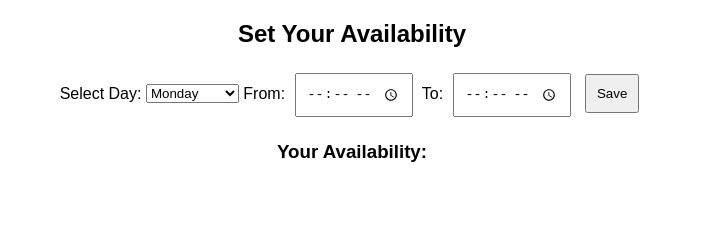
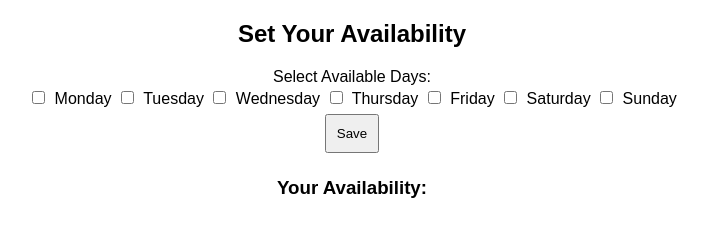
Before and after one commit to Lune162/CampusCuttery, a plain HTML site: page dashboard.html in a window 1280 px wide. Shown: the whole page, without its empty margins (288-996 px from the left). Drawn offline with Linux system fonts and the light colour scheme.

Commit message:
Quick update

```diff
--- a/dashboard.html
+++ b/dashboard.html
@@ -9,22 +9,18 @@
 <body>
     <h2>Set Your Availability</h2>
 
-    <label for="availableDay">Select Day:</label>
-    <select id="availableDay">
-        <option value="Monday">Monday</option>
-        <option value="Tuesday">Tuesday</option>
-        <option value="Wednesday">Wednesday</option>
-        <option value="Thursday">Thursday</option>
-        <option value="Friday">Friday</option>
-        <option value="Saturday">Saturday</option>
-        <option value="Sunday">Sunday</option>
-    </select>
+    <label>Select Available Days:</label>
+    <div id="dayChecklist">
+        <label><input type="checkbox" value="Monday" onchange="updateTimeInputs()"> Monday</label>
+        <label><input type="checkbox" value="Tuesday" onchange="updateTimeInputs()"> Tuesday</label>
+        <label><input type="checkbox" value="Wednesday" onchange="updateTimeInputs()"> Wednesday</label>
+        <label><input type="checkbox" value="Thursday" onchange="updateTimeInputs()"> Thursday</label>
+        <label><input type="checkbox" value="Friday" onchange="updateTimeInputs()"> Friday</label>
+        <label><input type="checkbox" value="Saturday" onchange="updateTimeInputs()"> Saturday</label>
+        <label><input type="checkbox" value="Sunday" onchange="updateTimeInputs()"> Sunday</label>
+    </div>
 
-    <label for="startTime">From:</label>
-    <input type="time" id="startTime">
-
-    <label for="endTime">To:</label>
-    <input type="time" id="endTime">
+    <div id="timeInputs"></div> <!-- Dynamic time inputs appear here -->
 
     <button onclick="setAvailability()">Save</button>
 
--- a/script.js
+++ b/script.js
@@ -1,7 +1,5 @@
 document.addEventListener("DOMContentLoaded", () => {
-    if (document.getElementById("availabilityList")) {
     displayAvailability();
-    }
 });
 
 function getLoggedInBarber() {
@@ -10,16 +8,27 @@ function getLoggedInBarber() {
     return barbers.find(barber => barber.email === loggedInEmail);
 }
 
-function setAvailability() {
-    let day = document.getElementById("availableDay").value;
-    let startTime = document.getElementById("startTime").value;
-    let endTime = document.getElementById("endTime").value;
+// Dynamically create time inputs for selected days
+function updateTimeInputs() {
+    let checkboxes = document.querySelectorAll("#dayChecklist input[type='checkbox']:checked");
+    let timeInputsDiv = document.getElementById("timeInputs");
+    timeInputsDiv.innerHTML = ""; // Clear previous inputs
 
-    if (!startTime || !endTime) {
-        alert("Please select a valid time range.");
-        return;
+    checkboxes.forEach(checkbox => {
+        let day = checkbox.value;
+        let div = document.createElement("div");
+        div.innerHTML = `
+            <label>${day}: </label>
+            <input type="time" id="start-${day}" placeholder="Start Time">
+            <input type="time" id="end-${day}" placeholder="End Time">
+        `;
+        timeInputsDiv.appendChild(div);
+    });
 }
 
+// Save availability for selected days
+function setAvailability() {
+    let checkboxes = document.querySelectorAll("#dayChecklist input[type='checkbox']:checked");
     let barbers = JSON.parse(localStorage.getItem("barbers")) || [];
     let loggedInEmail = localStorage.getItem("loggedInBarber");
     let barberIndex = barbers.findIndex(barber => barber.email === loggedInEmail);
@@ -29,9 +38,18 @@ function setAvailability() {
         return;
     }
 
-    // Ensure the availability list exists
     if (!barbers[barberIndex].availability) {
         barbers[barberIndex].availability = [];
+    }
+
+    checkboxes.forEach(checkbox => {
+        let day = checkbox.value;
+        let startTime = document.getElementById(`start-${day}`).value;
+        let endTime = document.getElementById(`end-${day}`).value;
+
+        if (!startTime || !endTime) {
+            alert(`Please set a valid time range for ${day}.`);
+            return;
         }
 
         // Check if the day already exists, update instead of adding duplicate entries
@@ -41,6 +59,7 @@ function setAvailability() {
         } else {
             barbers[barberIndex].availability.push({ day, startTime, endTime });
         }
+    });
 
     localStorage.setItem("barbers", JSON.stringify(barbers));
 
@@ -48,6 +67,7 @@ function setAvailability() {
     displayAvailability();
 }
 
+// Display availability
 function displayAvailability() {
     let loggedInBarber = getLoggedInBarber();
     if (!loggedInBarber) return;
@@ -59,7 +79,6 @@ function displayAvailability() {
         let li = document.createElement("li");
         li.innerText = `${slot.day}: ${slot.startTime} - ${slot.endTime}`;
 
-        // Remove button for each availability slot
         let removeBtn = document.createElement("button");
         removeBtn.textContent = "Remove";
         removeBtn.onclick = () => removeAvailability(index);
@@ -69,6 +88,7 @@ function displayAvailability() {
     });
 }
 
+// Remove availability
 function removeAvailability(index) {
     let barbers = JSON.parse(localStorage.getItem("barbers")) || [];
     let loggedInEmail = localStorage.getItem("loggedInBarber");
```
Lines whose indentation alone changed are shown as unchanged.
